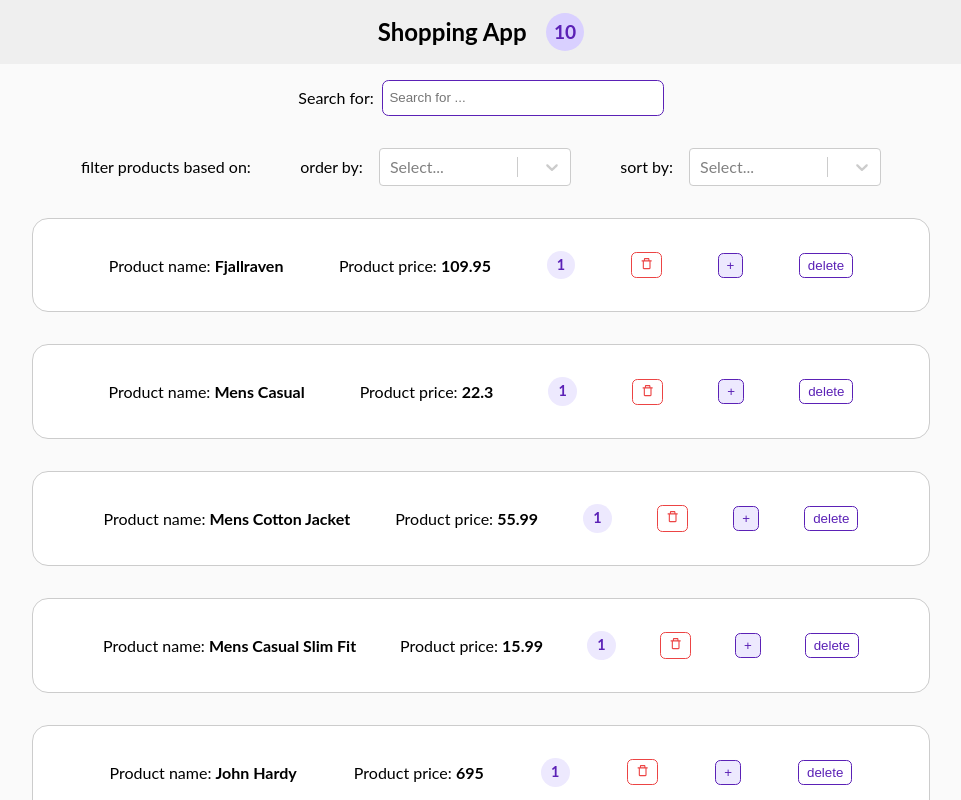
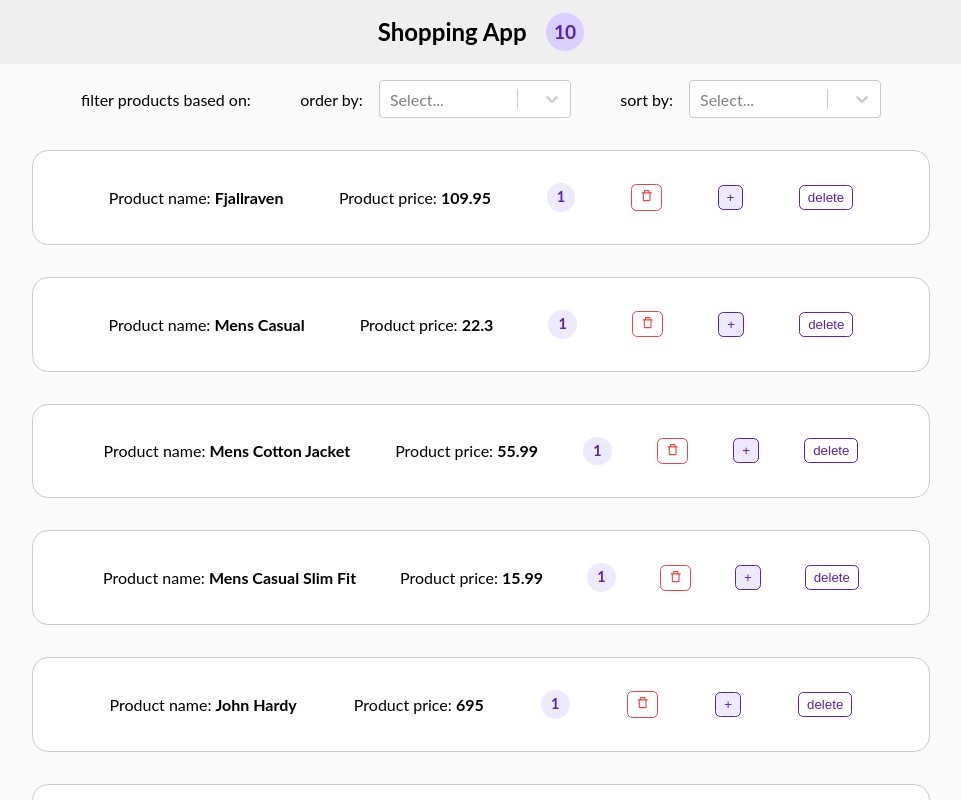
Before and after one commit to setykarimi/Shopping-App, a React (Create React App) app: page / in a window 1280 px wide. Shown: the top 800 px of the page, without its empty margins (159-1120 px from the left). Built offline with nearby package versions, Linux system fonts and the light colour scheme.

Commit message:
remove searchComponent from App.js

```diff
--- a/src/App.js
+++ b/src/App.js
@@ -5,7 +5,6 @@
 import Wrapper from "./components/hoc/Wrapper"
 import ProductsProvider from "./components/Providers/ProductsProvider"
 import Filter from "./components/Filter/Filter"
-import SearchBar from "./common/Search/Search"
 
 
 // class App extends React.Component {
@@ -87,7 +86,7 @@
     <>
       <ProductsProvider>
         <Navbar />
-        <SearchBar />
+
         <Filter/>
         <ProductList />
       </ProductsProvider>
```
